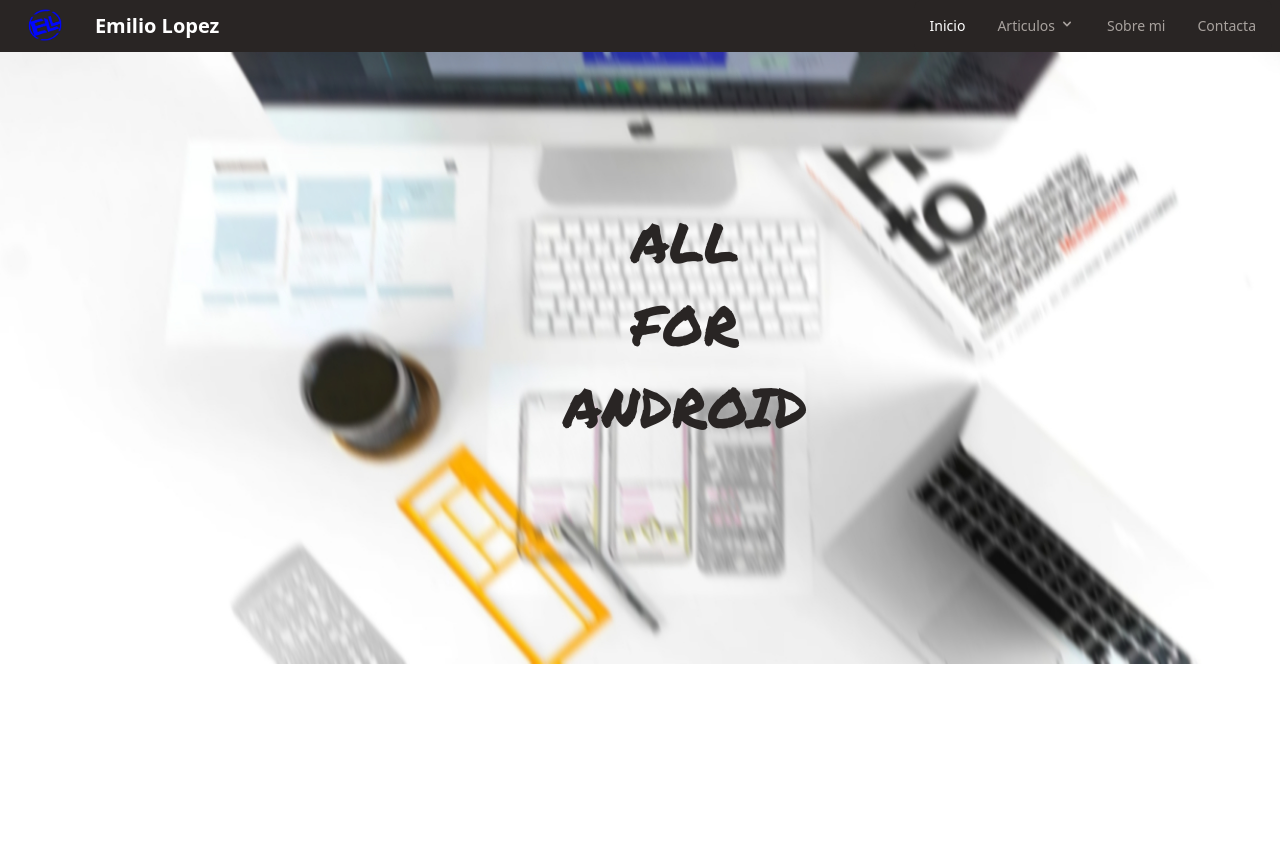
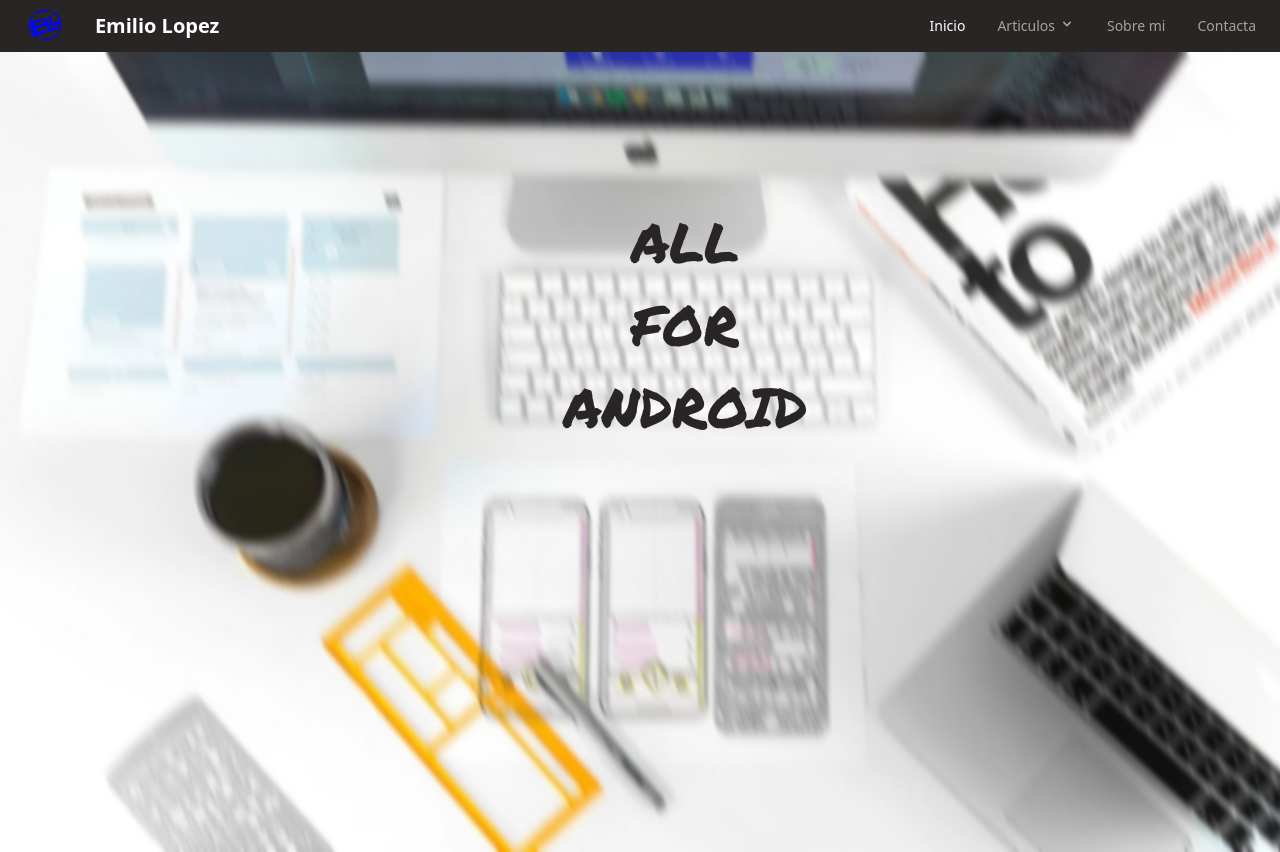
Before and after one commit to emiliolopezz/emiliolopezz.github.io, a plain HTML site: page index.html in a window 1280 px wide. Shown: the top 852 px of the page. Drawn offline with nearby package versions, Linux system fonts and the light colour scheme.

Commit message:
final inicio

```diff
--- a/css/style.css
+++ b/css/style.css
@@ -18,7 +18,12 @@
     left: 44%;
 }
 #letrasImg{
-    width: 100vw;
+    width: 100%;
     height: 100vh;
-    background-color: white;
+    /**background-color: white;**/
+    background-image: url(../img/fondoPagina.jpg);
+    background-size: cover;
+    display: block;
+    background-repeat: no-repeat;
+    background-position: center;
 }
--- a/index.html
+++ b/index.html
@@ -57,9 +57,9 @@
   </header>
   <section class="inicio">
   <div class="bg-white" id="letrasImg">
-    <img src="/img/fondoPagina.jpg" class="mx-auto">
+    <!--<img src="/img/p.jpg" class="mx-auto">-->
     <section class="letras">
-      <div class="text-stone-800">
+      <div class="text-stone-800 hover:text-blue-600">
       <h1 class="todo">all</h1>
       <h1 class="sobre">for</h1>
       <h1 class="android">android</h1>
```
